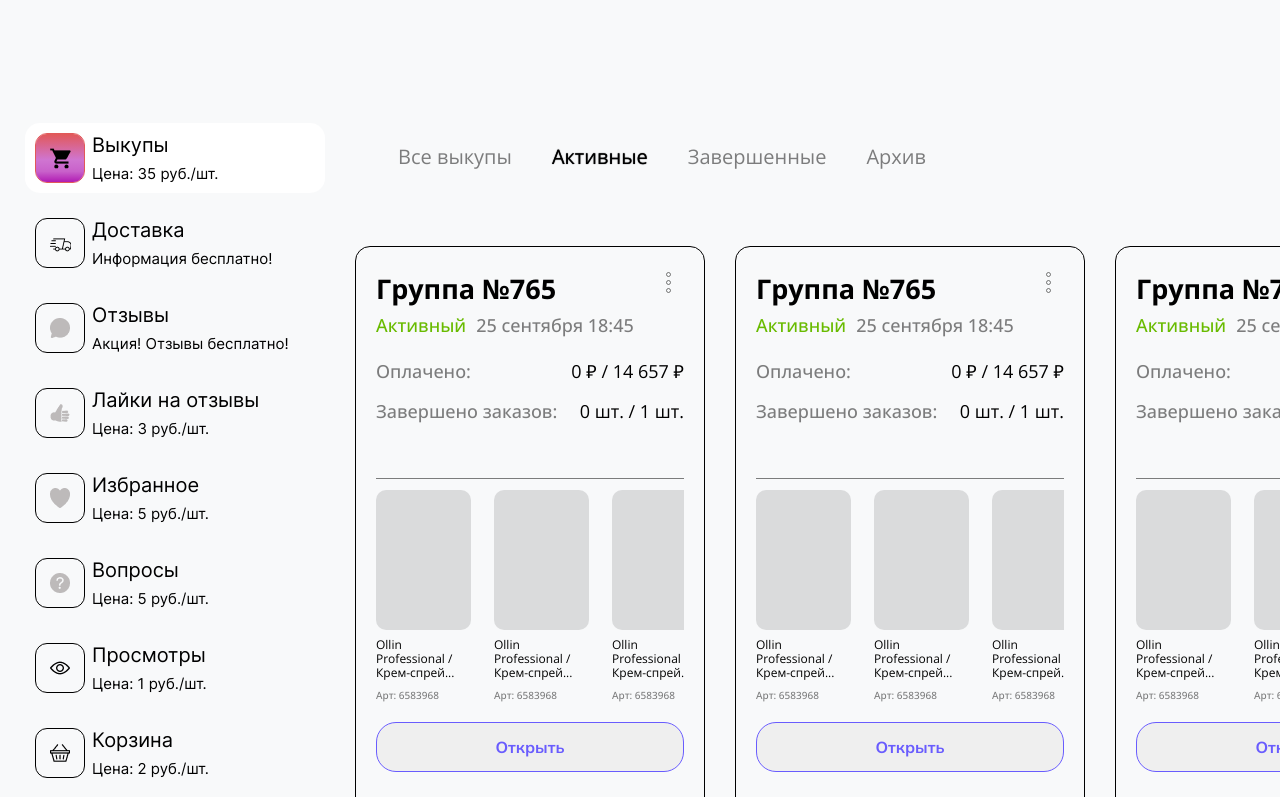
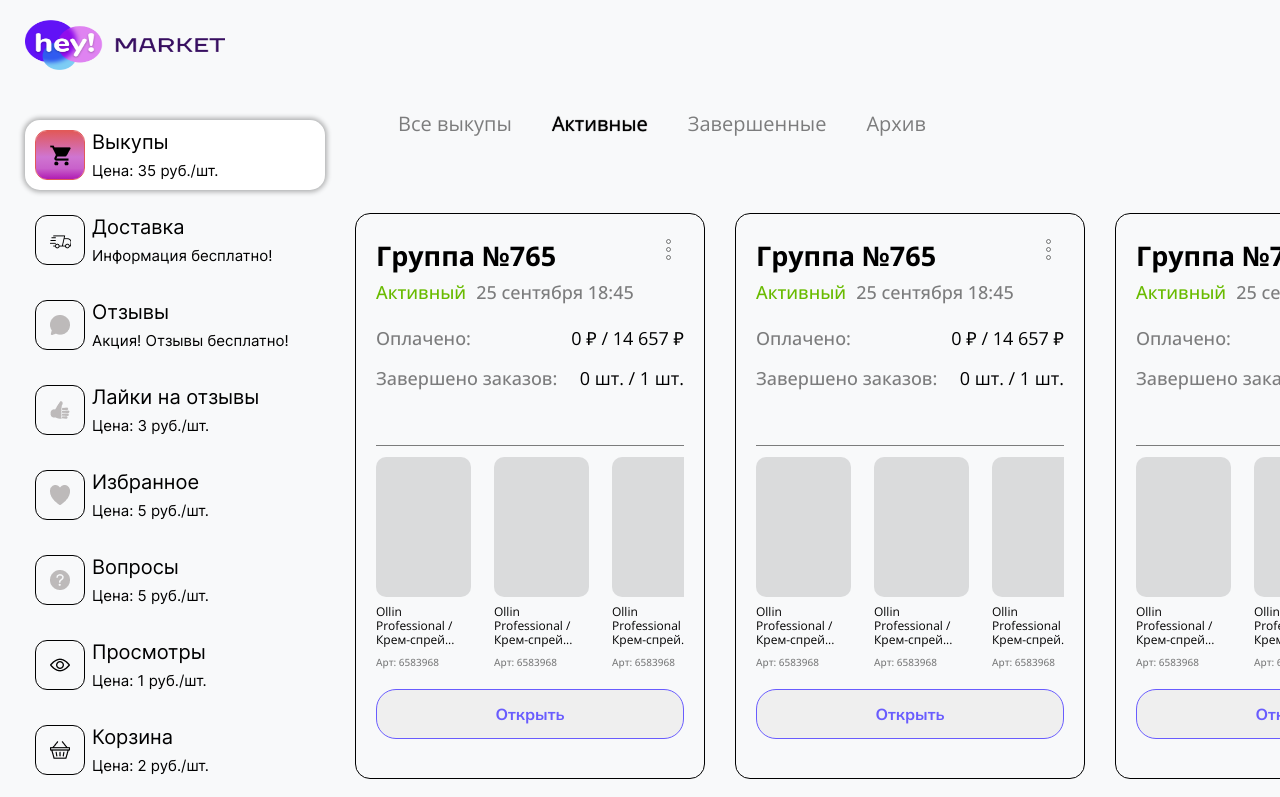
Before and after one commit to Unleashed97/wb, a website: page src/index.html in a window 1280 px wide. Shown: the top 797 px of the page. Drawn offline with nearby package versions, Linux system fonts and the light colour scheme; files that its build step writes are made by us from their sources; files whose address does not match are found by name.

Commit message:
feat: add logo, change margins

```diff
--- a/src/html/partials/header.html
+++ b/src/html/partials/header.html
@@ -1,6 +1,9 @@
 <header class="header">
     <div class="container">
         <div class="header__inner">
+            <a href="#">
+                <img src="img/logo/logo.png" class="header__logo" alt="логотип">
+            </a>
             <nav class="nav">
                 <ul class="nav__list">
                     <li class="nav__item">
--- a/src/scss/components/header.scss
+++ b/src/scss/components/header.scss
@@ -4,9 +4,14 @@
     &__inner {
         display: flex;
 
-        justify-content: flex-end;
+        justify-content: space-between;
         align-items: center;
 
-        padding: 50px 160px 50px 0;
+        padding: 20px 160px 20px 0;
+    }
+
+    &__logo {
+        width: 200px;
+        height: 50px;
     }
 }
--- a/src/scss/components/nav.scss
+++ b/src/scss/components/nav.scss
@@ -13,11 +13,12 @@
 
             border-radius: 15px;
 
-            transition: background-color 0.3s linear;
+            transition: background-color 0.3s linear, box-shadow 0.3s linear;
 
             &:hover,
             &.active {
                 background-color: #fff;
+                box-shadow: 0 0 5px 2px rgba(#000, 0.3);
 
                 .nav__item-image {
                     border-color: #e15959;
--- a/src/scss/components/sidebar.scss
+++ b/src/scss/components/sidebar.scss
@@ -1,3 +1,5 @@
 .sidebar {
     grid-area: aside;
+
+    margin-top: 30px;
 }
```
Also changed, not shown: dist/css/style.min.css, dist/img/header/logo_horizontal_light.png (added), dist/img/header/logo_horizontal_light.webp (added), dist/img/logo/logo.png (added), dist/img/logo/logo.webp (added), dist/img/logo/logo_horizontal_light.png (added), dist/img/logo/logo_horizontal_light.webp (added), dist/index.html, src/img/logo/logo.png (added).
